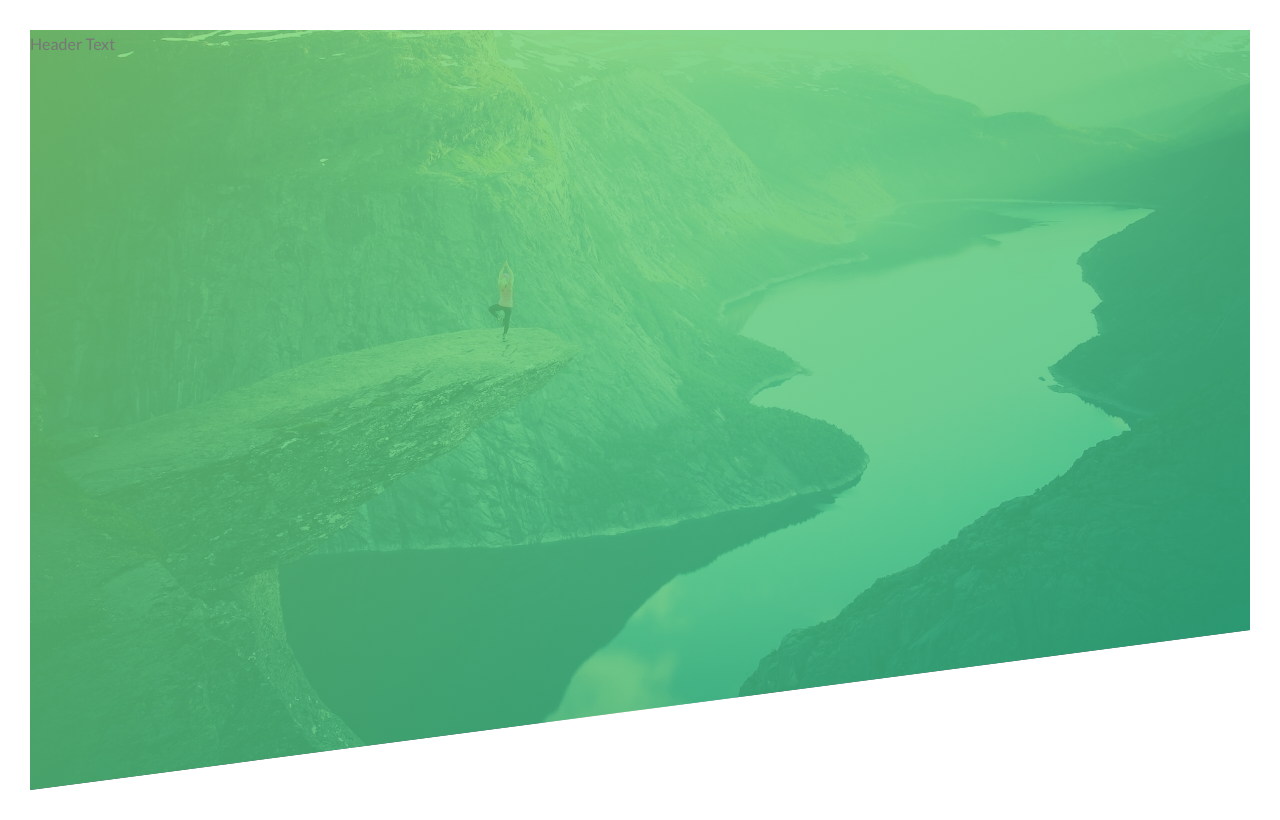
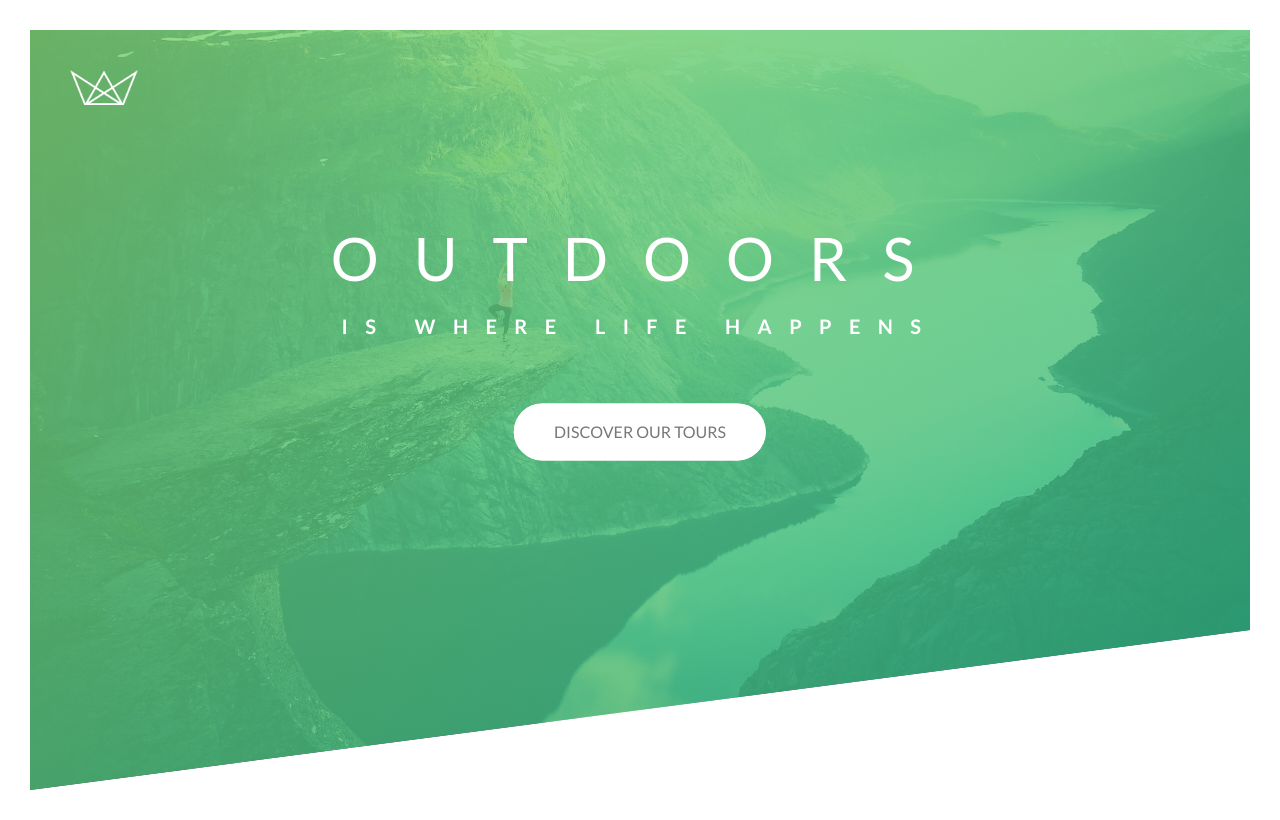
Before and after one commit to hyhong-code/Natours, a plain HTML site: page index.html in a window 1280 px wide. Drawn offline with Linux system fonts and the light colour scheme.

Commit message:
finish heading section, add button, first level heading with animation

```diff
--- a/css/style.css
+++ b/css/style.css
@@ -14,7 +14,7 @@ body {
   color: #777;
   padding: 30px;
 }
-
+/* ************************************* HEADER SECTION ************************************* */
 .header {
   height: 95vh;
   /* Two background imgs, one on top of another */
@@ -26,8 +26,156 @@ body {
     url(../img/hero.jpg);
   background-size: cover;
   background-position: top;
+  position: relative;
   /* Use clip-path to get desired visible background shape */
   clip-path: polygon(0 0, 100% 0, 100% 75vh, 0 100%);
+}
+
+.logo-box {
+  position: absolute;
+  top: 40px;
+  left: 40px;
+}
+
+.logo {
+  height: 35px;
+}
+
+.text-box {
+  position: absolute;
+  top: 40%;
+  left: 50%;
+  /* -50% for this transform translate is relative to this div itself, not parent */
+  transform: translate(-50%, -50%);
+  text-align: center;
+}
+
+.heading-primary {
+  color: #fff;
+  text-transform: uppercase;
+  backface-visibility: hidden; /* To fix animation shaking problem */
+  margin-bottom: 60px;
+}
+
+.heading-primary-main {
+  display: block;
+  font-size: 60px;
+  font-weight: 400;
+  letter-spacing: 35px;
+  /* Apply the keyframe animation */
+  animation-name: moveInLeft;
+  animation-duration: 1s;
+  animation-timing-function: ease-out; /* faster beginning, slower end */
+  /* animation-delay: 3s;
+  animation-iteration-count: 3; */
+}
+
+.heading-primary-sub {
+  display: block;
+  font-size: 20px;
+  font-weight: 700;
+  letter-spacing: 17.4px;
+
+  animation: moveInRight 1s ease-out;
+}
+
+/* Only animate 2 properties at once for browser performance */
+@keyframes moveInLeft {
+  0% {
+    opacity: 0;
+    transform: translateX(-100px);
+  }
+  80% {
+    transform: translateX(10px);
+  }
+  100% {
+    opacity: 1;
+    /* translate 0 to look exactly the way it is right now */
+    transform: translate(0);
+  }
+}
+@keyframes moveInRight {
+  0% {
+    opacity: 0;
+    transform: translateX(100px);
+  }
+  80% {
+    transform: translateX(-10px);
+  }
+  100% {
+    opacity: 1;
+    transform: translate(0);
+  }
+}
+
+@keyframes moveInBottom {
+  0% {
+    opacity: 0;
+    transform: translateY(30px);
+  }
+  100% {
+    opacity: 1;
+    transform: translate(0);
+  }
+}
+
+/* :link pseudo class means the a tag has not yet been visited */
+.btn:link,
+.btn:visited {
+  text-transform: uppercase;
+  text-decoration: none;
+  padding: 15px 40px;
+  display: inline-block; /* change the a tag to a block to use box model */
+  border-radius: 100px;
+  /* Use transition to animaate the tranforms,
+  has to be applied on initail state. */
+  transition: all 0.2s; /* Apply all properties for transition */
+  position: relative;
+}
+
+.btn:hover {
+  transform: translateY(-3px);
+  box-shadow: 0 10px 20px rgba(0, 0, 0, 0.2);
+}
+
+/* active pseudo class is when the a tag is clicked */
+.btn:active {
+  transform: translateY(-1px); /* -1px related to the original state */
+  box-shadow: 0 5px 10px rgba(0, 0, 0, 0.2);
+}
+
+.btn-white {
+  background-color: #fff;
+  color: #777;
+}
+
+/* ::after creates a pseudo-element that is the last child of the selected element */
+.btn::after {
+  content: "";
+  display: inline-block;
+  height: 100%; /* reletive to selected element */
+  width: 100%;
+  border-radius: 100px;
+  position: absolute;
+  top: 0;
+  left: 0;
+  z-index: -1; /* make it behind the selected element */
+  transition: all 0.4s; /* transiton for hover animation */
+}
+
+.btn-white::after {
+  background-color: #fff;
+}
+
+.btn:hover::after {
+  transform: scaleX(1.4) scaleY(1.6);
+  opacity: 0; /* make the puesdo button fade out */
+}
+
+.btn-animated {
+  /* animation shorthand: name, duration, timing function, delay */
+  animation: moveInBottom 0.5s ease-out 0.75s;
+  animation-fill-mode: backwards; /* So that button propertys are at 0% before animation */
 }
 
 /*
--- a/index.html
+++ b/index.html
@@ -16,6 +16,15 @@
     <title>Natours | Exciting tours for adventurous people</title>
   </head>
   <body>
-    <header class="header">Header Text</header>
+    <header class="header">
+      <div class="logo-box"><img class="logo" src="img/logo-white.png" alt="logo" /></div>
+      <div class="text-box">
+        <h1 class="heading-primary">
+          <span class="heading-primary-main">Outdoors</span>
+          <span class="heading-primary-sub">is where life happens</span>
+        </h1>
+        <a href="#" class="btn btn-white btn-animated">Discover our tours</a>
+      </div>
+    </header>
   </body>
 </html>
```
